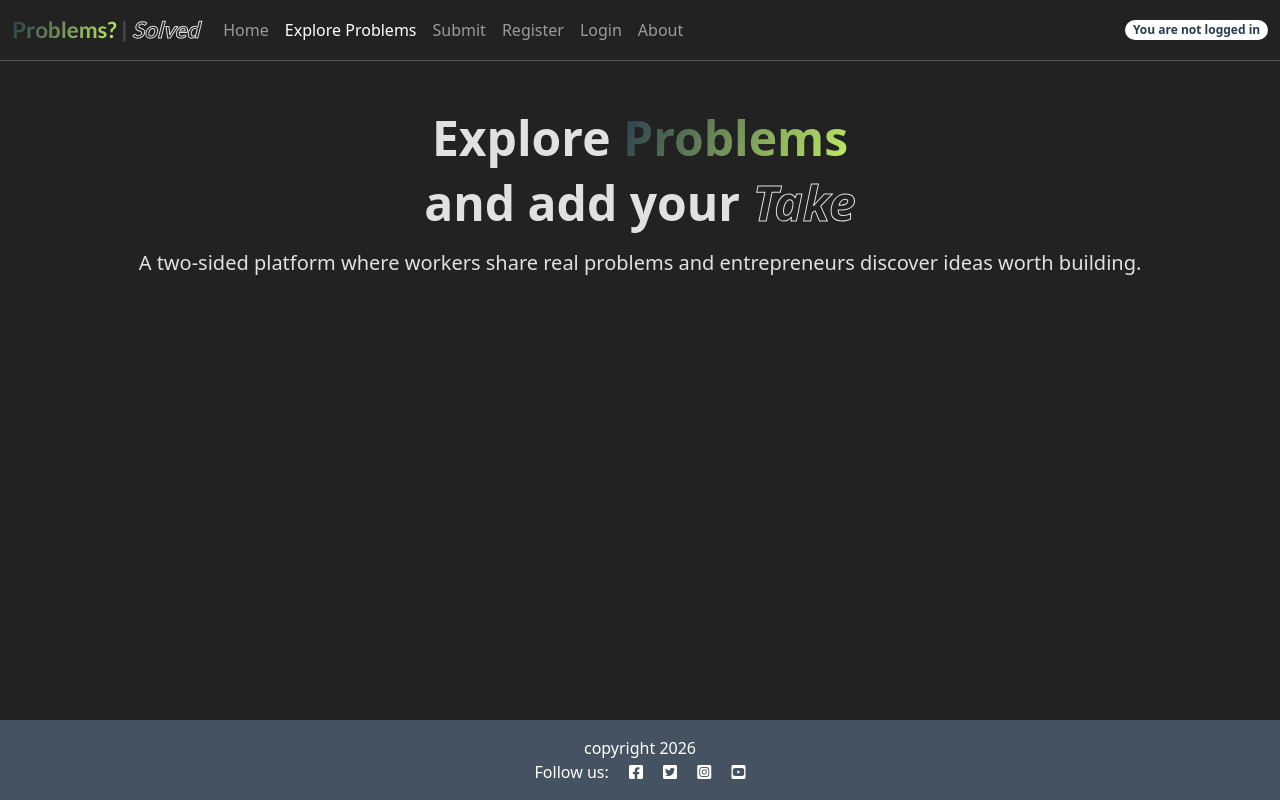
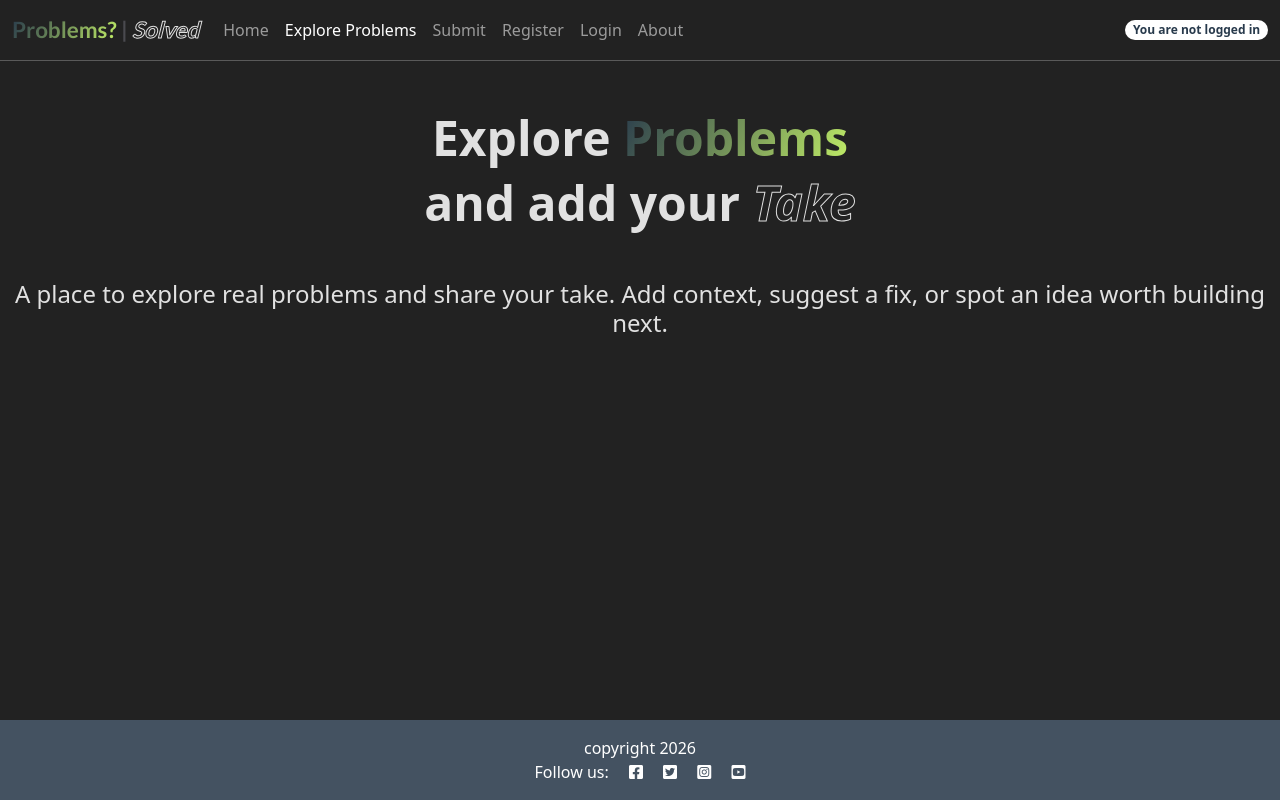
Before and after one commit to GiovanniDevs/Project_problems, a Django app: page /browse/ in a window 1280 px wide. Run offline with Django 4.2, Linux system fonts and the light colour scheme; data that the repository does not hold is empty.

Commit message:
style: :lipstick: adjust some styling on index.html

```diff
--- a/problems/templates/problems/index.html
+++ b/problems/templates/problems/index.html
@@ -4,16 +4,15 @@
     <!-- index.html content starts here -->
     <div class="container-fluid">
         <div class="row">
-            <div class="col-12 text-center">
+            <div class="col-12 text-center mb-4">
                 <h1 class="display-5 display-md-3 fw-bold">
                     Explore <span class="gradient">Problems</span>
                 </h1>
                 <h1 class="display-5 fw-bold">
                     and add your <span class="outline">Take</span>
                 </h1>
-                <p class="lead mt-3">
-                    A two-sided platform where workers share real problems
-                    and entrepreneurs discover ideas worth building.
+                <p class="h4 my-5">
+                    A place to explore real problems and share your take. Add context, suggest a fix, or spot an idea worth building next.
                 </p>
             </div>
             <!-- Blog Entries Column -->
@@ -30,10 +29,7 @@
                                 <div class="card-body">
                                     <a href="{% url 'problem_detail' prob.slug %}" class="prob-link">
                                         <h5 class="card-title">{{ prob.title|truncatechars:40 }}</h5>
-                                        <p class="card-text">{{ prob.description|truncatewords:40 }}</p>
-                                    </a>
-                                </div>
-                                <ul class="list-group list-group-flush">
+                                        <ul class="list-group my-3">
                                             <li class="list-group-item">
                                                 <b>Author: </b>{{ prob.author }}
                                             </li>
@@ -41,9 +37,12 @@
                                                 <b>Industry: </b>{{ prob.industry }}
                                             </li>
                                             <li class="list-group-item">
-                                        <b>Created on: </b>{{ prob.created_date }}
+                                                <b>Pain Level: </b>{{ prob.pain_level }}
                                             </li>
                                         </ul>
+                                        <p class="card-text">{{ prob.description|truncatewords:40 }}</p>
+                                    </a>
+                                </div>
                             </div>
                         </div>
                     {% endfor %}
--- a/static/css/style.css
+++ b/static/css/style.css
@@ -4,7 +4,7 @@
   --background-l: #303030;
   --primary: #283a4c;
   --m-primary: #2f3b47;
-  --mm-primary: #36424e;
+  --mm-primary: #2b333b;
   --secondary: #648cb3;
   --accent: #c2ef67;
 }
```
Lines whose indentation alone changed are shown as unchanged.
